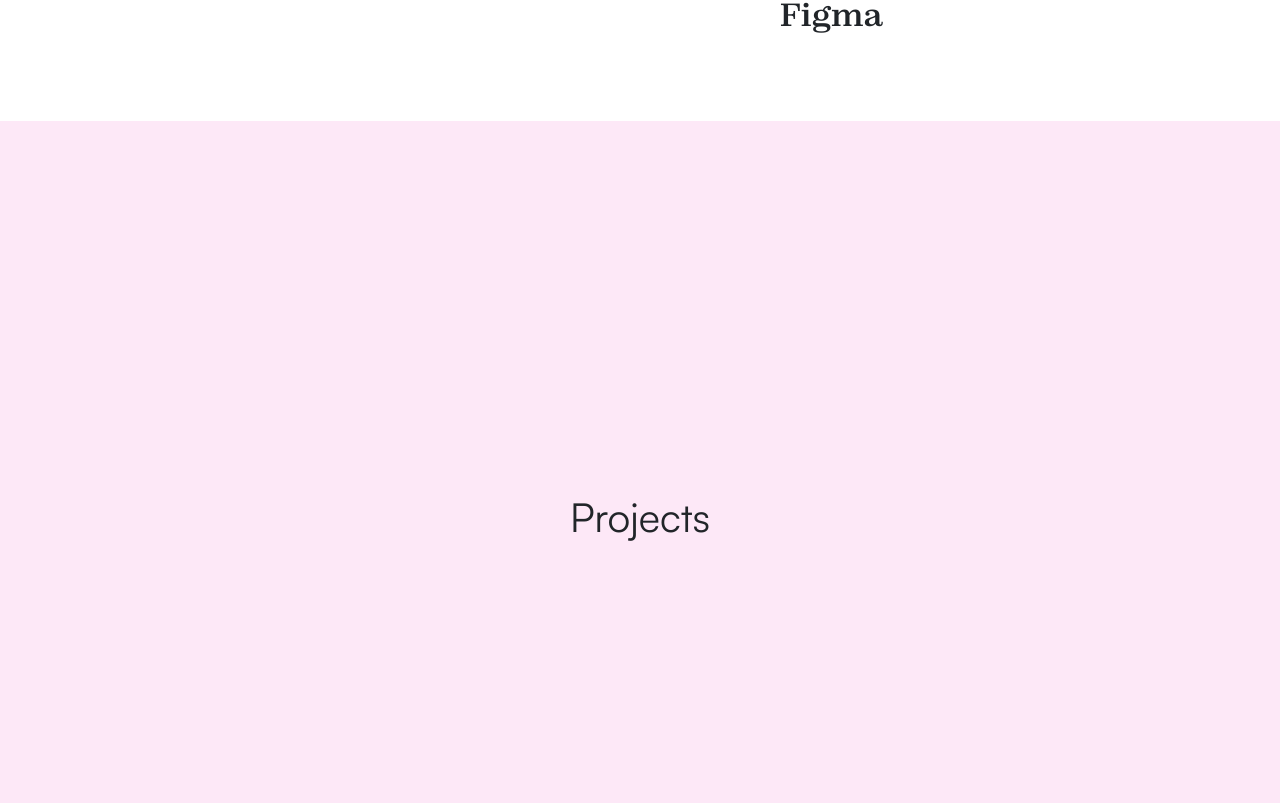
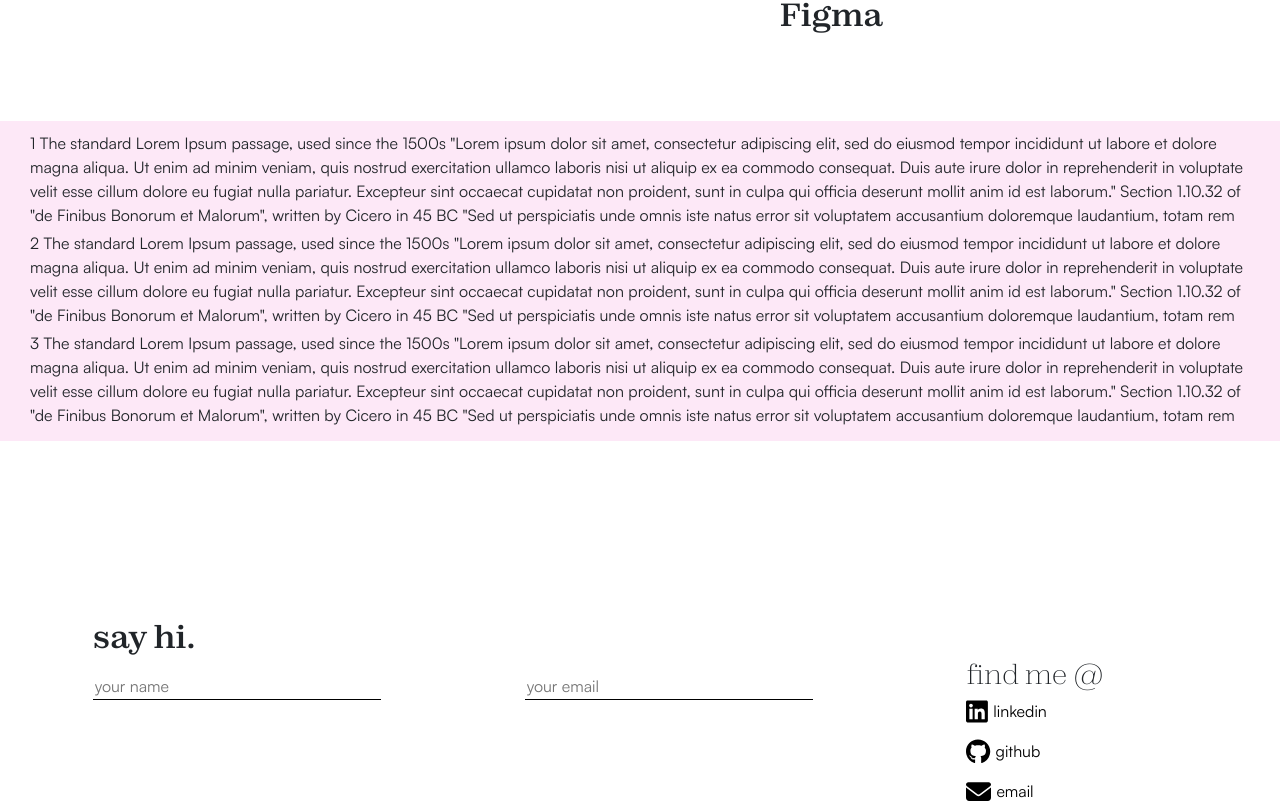
Before and after one commit to inidavies/personal-website, a Next.js app: page / in a window 1280 px wide. Shown: the part 2039-2842 px from the top of the page. Built offline with nearby package versions, Linux system fonts and the light colour scheme; no server answers.

Commit message:
make expandable divs for projects

```diff
--- a/public/styles/global.css
+++ b/public/styles/global.css
@@ -42,8 +42,16 @@
   color: #FDE8F7;
   background-color: rgba(0, 0, 0, 0.986);
 }
-
-
 .alternate-page{
   background-color: #FFFFFF;
 }
+
+.mypage{
+  width: 100%;
+  height: 100vh;
+  overflow: hidden;
+  display: flex;
+  justify-content: center;
+  align-items: center;
+  padding: 10px 30px;
+}
--- a/public/styles/name.css
+++ b/public/styles/name.css
@@ -1,14 +1,3 @@
-.mypage{
-    width: 100%;
-    height: 100vh;
-    overflow: hidden;
-    display: flex;
-    justify-content: center;
-    align-items: center;
-    padding: 10px 30px;
-  }
-
-
 #myname h1{
     color:black;
     font-size: 10em;
--- a/public/styles/projects.css
+++ b/public/styles/projects.css
@@ -1,3 +1,16 @@
+#projects{
+  height: 100%;
+  display: flex;
+  flex-direction: column;
+  overflow: hidden;
+}
+.projectStack{
+  height: 100px;
+  overflow: hidden;
+}
+.clicked{
+  height: 100%;
+}
 
 @media screen and (max-width: 800px){
 
--- a/src/components/ProjectsPage/index.tsx
+++ b/src/components/ProjectsPage/index.tsx
@@ -1,7 +1,100 @@
+import React, { useState } from "react";
 function ProjectsPage() {
+  const [isClicked, setIsClicked] = useState(false);
+
+  const mArry = ["1", "2", "3"];
+
+  const RenderProjects = () => {
+    return mArry.map((item: any) => {
+      return (
+        <div
+          id={`project${item}`}
+          className="projectStack"
+          onClick={() => {
+            setIsClicked(!isClicked);
+            const project = document.getElementById(`project${item}`);
+            if (project) {
+              project.style.height = isClicked ? "100%" : "100px";
+            }
+          }}
+        >
+          <p>
+            {item} The standard Lorem Ipsum passage, used since the 1500s "Lorem
+            ipsum dolor sit amet, consectetur adipiscing elit, sed do eiusmod
+            tempor incididunt ut labore et dolore magna aliqua. Ut enim ad minim
+            veniam, quis nostrud exercitation ullamco laboris nisi ut aliquip ex
+            ea commodo consequat. Duis aute irure dolor in reprehenderit in
+            voluptate velit esse cillum dolore eu fugiat nulla pariatur.
+            Excepteur sint occaecat cupidatat non proident, sunt in culpa qui
+            officia deserunt mollit anim id est laborum." Section 1.10.32 of "de
+            Finibus Bonorum et Malorum", written by Cicero in 45 BC "Sed ut
+            perspiciatis unde omnis iste natus error sit voluptatem accusantium
+            doloremque laudantium, totam rem aperiam, eaque ipsa quae ab illo
+            inventore veritatis et quasi architecto beatae vitae dicta sunt
+            explicabo. Nemo enim ipsam voluptatem quia voluptas sit aspernatur
+            aut odit aut fugit, sed quia consequuntur magni dolores eos qui
+            ratione voluptatem sequi nesciunt. Neque porro quisquam est, qui
+            dolorem ipsum quia dolor sit amet, consectetur, adipisci velit, sed
+            quia non numquam eius modi tempora incidunt ut labore et dolore
+            magnam aliquam quaerat voluptatem. Ut enim ad minima veniam, quis
+            nostrum exercitationem ullam corporis suscipit laboriosam, nisi ut
+            aliquid ex ea commodi consequatur? Quis autem vel eum iure
+            reprehenderit qui in ea voluptate velit esse quam nihil molestiae
+            consequatur, vel illum qui dolorem eum fugiat quo voluptas nulla
+            pariatur?" 1914 translation by H. Rackham "But I must explain to you
+            how all this mistaken idea of denouncing pleasure and praising pain
+            was born and I will give you a complete account of the system, and
+            expound the actual teachings of the great explorer of the truth, the
+            master-builder of human happiness. No one rejects, dislikes, or
+            avoids pleasure itself, because it is pleasure, but because those
+            who do not know how to pursue pleasure rationally encounter
+            consequences that are extremely painful. Nor again is there anyone
+            who loves or pursues or desires to obtain pain of itself, because it
+            is pain, but because occasionally circumstances occur in which toil
+            and pain can procure him some great pleasure. To take a trivial
+            example, which of us ever undertakes laborious physical exercise,
+            except to obtain some advantage from it? But who has any right to
+            find fault with a man who chooses to enjoy a pleasure that has no
+            annoying consequences, or one who avoids a pain that produces no
+            resultant pleasure?" Section 1.10.33 of "de Finibus Bonorum et
+            Malorum", written by Cicero in 45 BC "At vero eos et accusamus et
+            iusto odio dignissimos ducimus qui blanditiis praesentium voluptatum
+            deleniti atque corrupti quos dolores et quas molestias excepturi
+            sint occaecati cupiditate non provident, similique sunt in culpa qui
+            officia deserunt mollitia animi, id est laborum et dolorum fuga. Et
+            harum quidem rerum facilis est et expedita distinctio. Nam libero
+            tempore, cum soluta nobis est eligendi optio cumque nihil impedit
+            quo minus id quod maxime placeat facere possimus, omnis voluptas
+            assumenda est, omnis dolor repellendus. Temporibus autem quibusdam
+            et aut officiis debitis aut rerum necessitatibus saepe eveniet ut et
+            voluptates repudiandae sint et molestiae non recusandae. Itaque
+            earum rerum hic tenetur a sapiente delectus, ut aut reiciendis
+            voluptatibus maiores alias consequatur aut perferendis doloribus
+            asperiores repellat." 1914 translation by H. Rackham "On the other
+            hand, we denounce with righteous indignation and dislike men who are
+            so beguiled and demoralized by the charms of pleasure of the moment,
+            so blinded by desire, that they cannot foresee the pain and trouble
+            that are bound to ensue; and equal blame belongs to those who fail
+            in their duty through weakness of will, which is the same as saying
+            through shrinking from toil and pain. These cases are perfectly
+            simple and easy to distinguish. In a free hour, when our power of
+            choice is untrammelled and when nothing prevents our being able to
+            do what we like best, every pleasure is to be welcomed and every
+            pain avoided. But in certain circumstances and owing to the claims
+            of duty or the obligations of business it will frequently occur that
+            pleasures have to be repudiated and annoyances accepted. The wise
+            man therefore always holds in these matters to this principle of
+            selection: he rejects pleasures to secure other greater pleasures,
+            or else he endures pains to avoid worse pains."
+          </p>
+        </div>
+      );
+    });
+  };
+
   return (
     <div id="projects" className="mypage">
-      <h1>Projects</h1>
+      {RenderProjects()}
     </div>
   );
 }
--- a/src/components/SayHiPage/contactForm.tsx
+++ b/src/components/SayHiPage/contactForm.tsx
@@ -1,5 +1,5 @@
 import emailjs from "@emailjs/browser";
-import { use, useState } from "react";
+import { useState } from "react";
 import Button from "react-bootstrap/Button";
 import Modal from "react-bootstrap/Modal";
 
```
